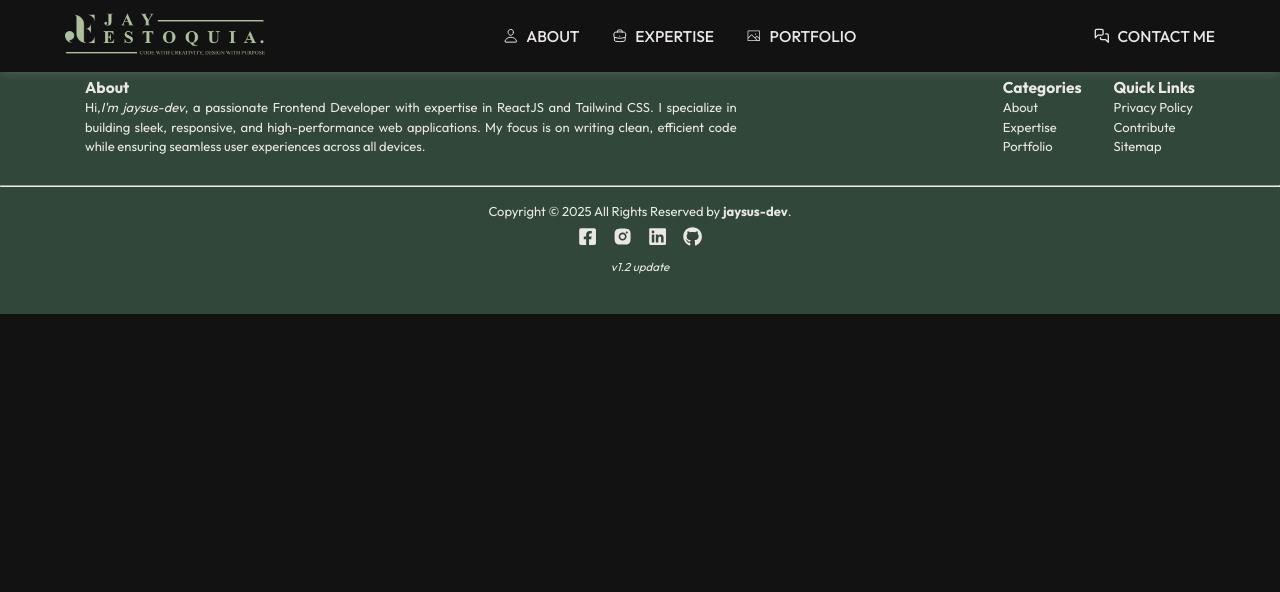
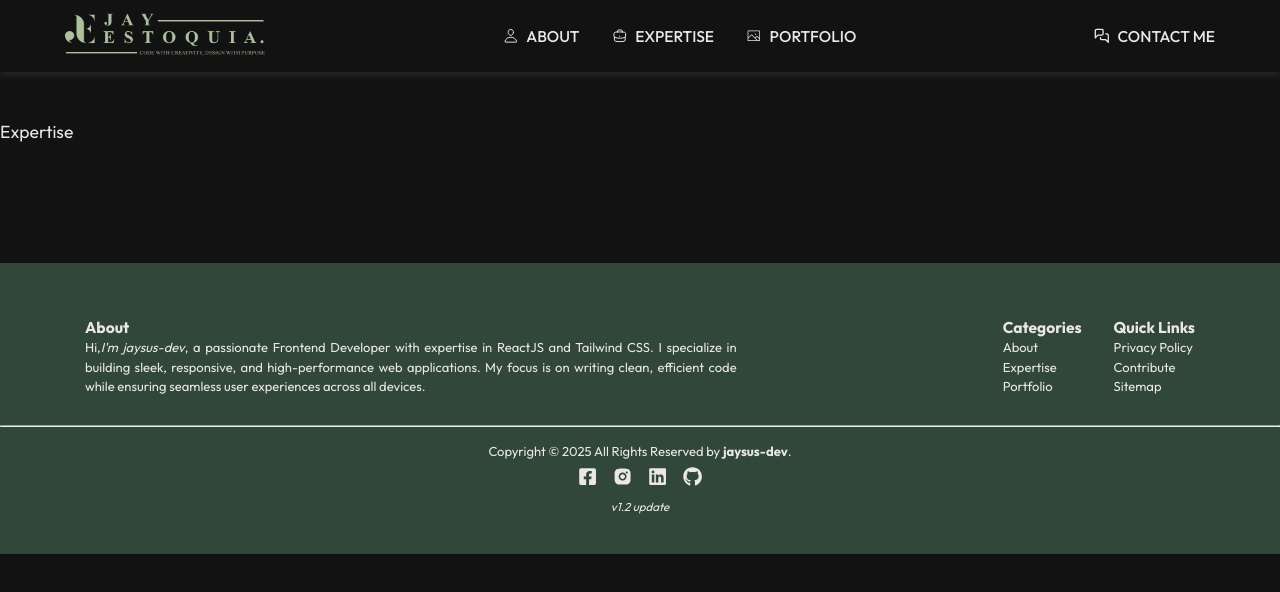
Before and after one commit to Jaysus-dev/jaysus-dev-portfolio, a React (Vite) app: page /expertise in a window 1280 px wide. Shown: the top 592 px of the page. Built offline with nearby package versions, Linux system fonts and the light colour scheme.

Commit message:
update scrolldown icon animation

```diff
--- a/src/components/profile/Profile.css
+++ b/src/components/profile/Profile.css
@@ -80,6 +80,7 @@
 .home-scroll-button{
     display: flex;
     gap: .5rem;
+    justify-content: center;
     align-items: center;
 }
 
--- a/src/main.jsx
+++ b/src/main.jsx
@@ -1,25 +1,26 @@
 import { StrictMode } from 'react'
 import { createRoot } from 'react-dom/client'
-import { createBrowserRouter, RouterProvider } from 'react-router-dom'
+import { createBrowserRouter, RouterProvider, Navigate } from 'react-router-dom'
 import App from './App.jsx'
 import About from './pages/About.jsx'
 import Expertise from './pages/Expertise.jsx'
 import Portfolio from './pages/Portfolio.jsx'
 import NotFound from './pages/NotFound.jsx'
 
+const router = createBrowserRouter([
+  {
+    path: "/",
+    element: <App />,
+    children: [
+      { index: true, element: <Navigate to="/about" replace /> }, // ✅ Redirects `/` to `/about`
+      { path: "about", element: <About /> },
+      { path: "expertise", element: <Expertise /> },
+      { path: "portfolio", element: <Portfolio /> },
+    ],
+  },
+  { path: "*", element: <NotFound /> }, // ✅ Catch-all 404 route
+]);
 
-const router = createBrowserRouter([{
-  path: '/',
-  element:<App/>,
-  children:[
-    {index: true, element: <About /> }, // ✅ Default child when visiting `/`
-    {path:'about', element: <About/>},
-    {path:'expertise', element: <Expertise/>},
-    {path:'portfolio', element: <Portfolio/>},
-    { path: '*', element: <NotFound /> } // ✅ Handle unknown routes
-  ]
-  },
-  ]);
 
 createRoot(document.getElementById('root')).render(
   <StrictMode>
--- a/src/pages/Expertise.jsx
+++ b/src/pages/Expertise.jsx
@@ -2,7 +2,7 @@ import React from 'react'
 
 function Expertise() {
   return (
-    <div>Expertise</div>
+    <section className='section section'>Expertise</section>
   )
 }
 
--- a/src/pages/Portfolio.jsx
+++ b/src/pages/Portfolio.jsx
@@ -2,7 +2,7 @@ import React from 'react'
 
 function Portfolio() {
   return (
-    <div>Portfolio</div>
+    <div className='section section'>Portfolio</div>
   )
 }
 
```
